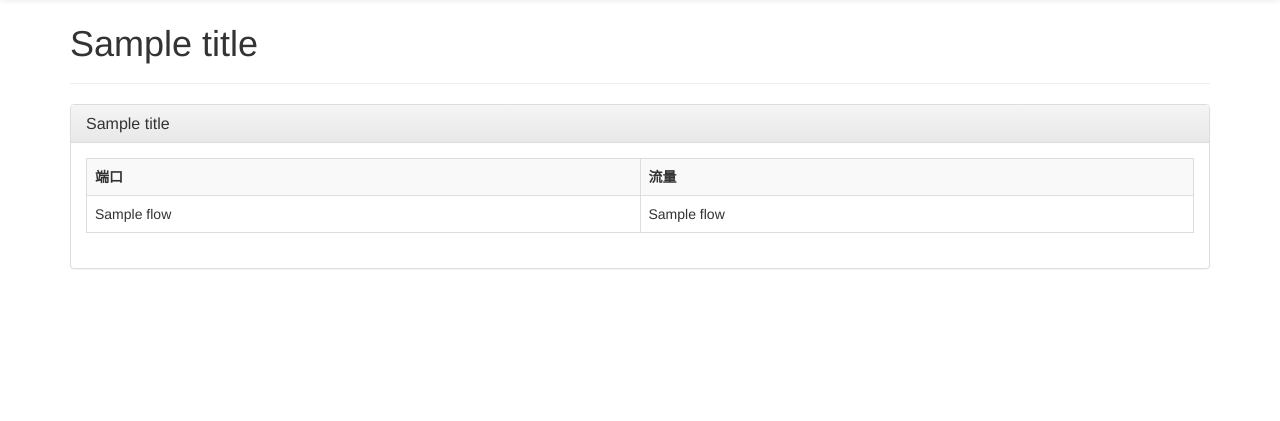
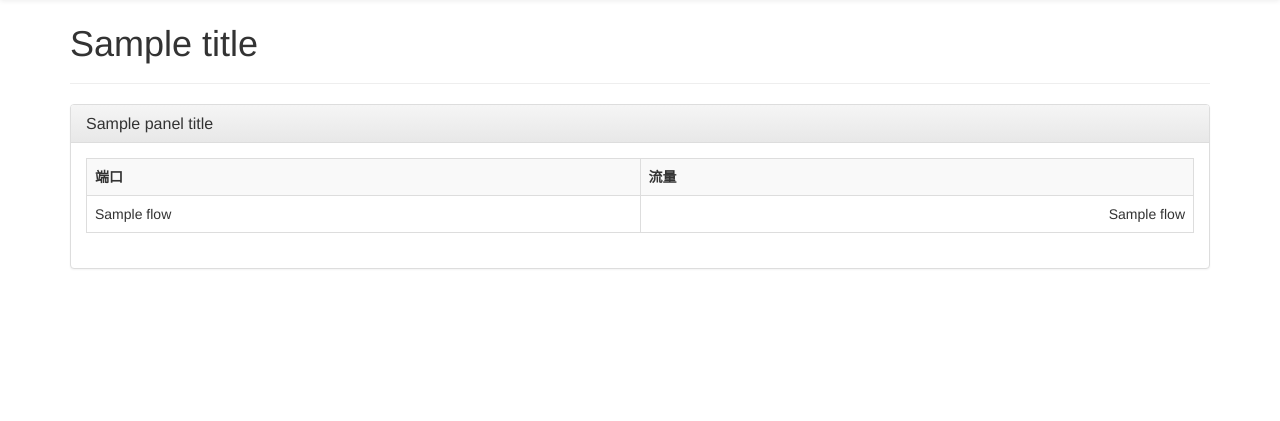
Before and after one commit to 4kercc/ss-panel-django, a Django app: template templates/panel/status.html in a window 1280 px wide. Shown: the part 51-472 px from the top of the page. Run offline with Django 3.2, Linux system fonts and the light colour scheme; the template is opened without the code that fills it: most values are stand-ins (such as "Sample title", 1, 10 or a date in 2020); some libraries are stand-ins or nearby versions.

Commit message:
refine: status page.

```diff
--- a/templates/panel/status.html
+++ b/templates/panel/status.html
@@ -1,4 +1,6 @@
 {% extends 'panel/base.html' %}
+
+{% block panel_title %}{{ panel_title }}{% endblock %}
 
 {% block content %}
 <table class="table table-striped table-bordered table-hover">
@@ -9,7 +11,7 @@
     {% for k, v in flow.items %}
     <tr>
         <td>{{ k }}</td>
-        <td>{{ v }}</td>
+        <td class="text-right">{{ v }}</td>
     </tr>
     {% endfor %}
 </table>
--- a/views.py
+++ b/views.py
@@ -54,7 +54,7 @@ def index(request):
 @login_required
 @superuser_required
 def status(request):
-    """统计服务器状态."""
+    """统计服务器当前各端口流量."""
     flow = ping()
     flows_srt = {}
 
@@ -68,6 +68,7 @@ def status(request):
 
     c = {
         'title': '服务器状态',
+        'panel_title': '当前流量',
         'flow': flows_srt,
     }
     return render(request, 'panel/status.html', c)
```
